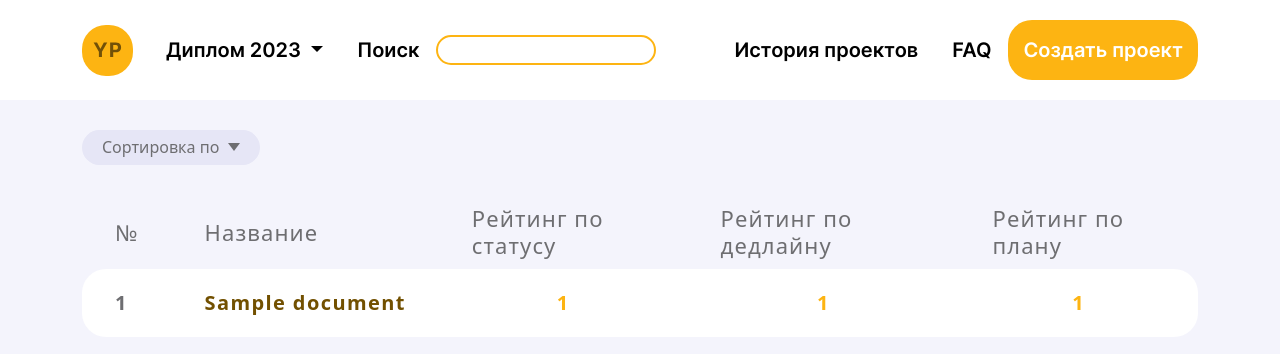
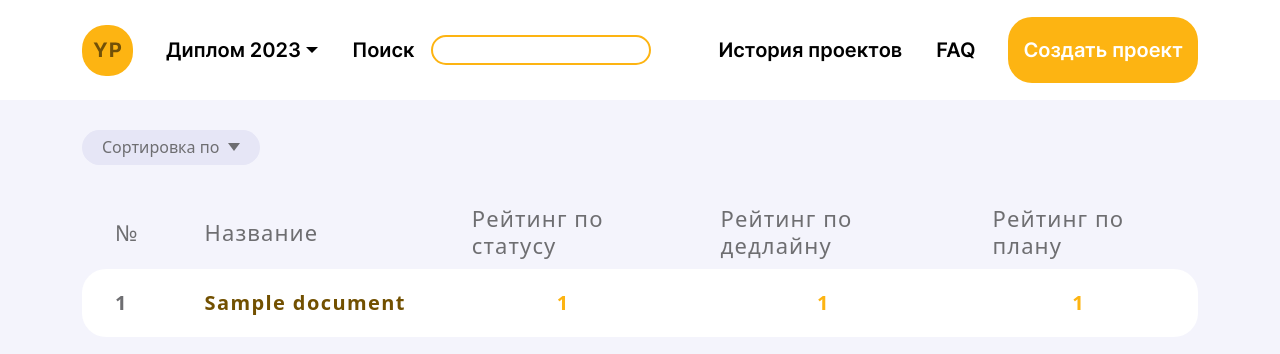
Before and after one commit to evgeny422/ExcelParser, a Django app: page / in a window 1280 px wide. Shown: the top 354 px of the page. Run offline with Django 4.2, Linux system fonts and the light colour scheme; tables that the repository leaves empty hold one stand-in row (values such as "Sample post"); some libraries are stand-ins or nearby versions.

Commit message:
fix header layout

```diff
--- a/static/css/header.css
+++ b/static/css/header.css
@@ -5,14 +5,12 @@
 }
 
 .container-header {
-    height: 100px;
+    min-height: 100px;
 }
 
 .navbar-btn {
-    height: 100% !important;
+    /*min-height: 100px;*/
     display: flex;
-    align-items: center;
-    justify-content: center;
 }
 
 .navbar-btn:hover {
@@ -52,4 +50,18 @@
 .search-input::-webkit-search-decoration,
 .search-input::-webkit-search-cancel-button,
 .search-input::-webkit-search-results-button,
-.search-input::-webkit-search-results-decoration { display: none; }
+.search-input::-webkit-search-results-decoration {
+    display: none;
+}
+
+@media (min-width: 992px) {
+    .navbar-btn {
+        min-height: 100px;
+    }
+
+
+@media (min-width: 992px) {
+    .navbar-btn {
+        min-height: 100px;
+    }
+}
--- a/static/css/main.css
+++ b/static/css/main.css
@@ -57,6 +57,8 @@ body {
     padding: 18px 15px;
     color: white;
     text-decoration: none;
+    display: inline-block;
+    white-space: nowrap;
 }
 
 .btn-common:hover {
--- a/templates/includes/head.html
+++ b/templates/includes/head.html
@@ -2,21 +2,8 @@
 <head>
     <meta charset="UTF-8">
     <title>Я - как проект</title>
-    <meta charset="utf-8">
     <meta name="viewport" content="width=device-width, initial-scale=1">
     <link rel="stylesheet" href="{% static 'includes/bootstrap/css/bootstrap.min.css' %}">
     <script src="{% static 'includes/jquery/jquery3.6.3.min.js' %}"></script>
-    <!-- Load c3.css -->
-{#    <link rel="stylesheet" href="https://cdnjs.cloudflare.com/ajax/libs/c3/0.7.20/c3.min.css"#}
-{#          integrity="sha512-cznfNokevSG7QPA5dZepud8taylLdvgr0lDqw/FEZIhluFsSwyvS81CMnRdrNSKwbsmc43LtRd2/WMQV+Z85AQ=="#}
-{#          crossorigin="anonymous" referrerpolicy="no-referrer"/>#}
-{#    <script type="text/javascript" src="http://ajax.googleapis.com/ajax/libs/jquery/1.6.2/jquery.min.js"></script>#}
-    <!-- Load d3.js and c3.js -->
-{#    <script src="https://cdnjs.cloudflare.com/ajax/libs/d3/5.16.0/d3.min.js"#}
-{#            integrity="sha512-FHsFVKQ/T1KWJDGSbrUhTJyS1ph3eRrxI228ND0EGaEp6v4a/vGwPWd3Dtd/+9cI7ccofZvl/wulICEurHN1pg=="#}
-{#            crossorigin="anonymous" referrerpolicy="no-referrer"></script>#}
-{#    <script src="https://cdnjs.cloudflare.com/ajax/libs/c3/0.7.20/c3.min.js"#}
-{#            integrity="sha512-+IpCthlNahOuERYUSnKFjzjdKXIbJ/7Dd6xvUp+7bEw0Jp2dg6tluyxLs+zq9BMzZgrLv8886T4cBSqnKiVgUw=="#}
-{#            crossorigin="anonymous" referrerpolicy="no-referrer"></script>#}
     <link rel="stylesheet" href="{% static 'css/main.css' %}">
 </head>
--- a/templates/includes/header.html
+++ b/templates/includes/header.html
@@ -1,53 +1,49 @@
 {% load static %}
-<nav class="navbar navbar-expand-lg navbar-light bg-white pt-0 pb-0">
-    <div class="container container-header">
-        <a class="navbar-brand" href="/">
+<nav class="navbar navbar-expand-lg navbar-light bg-white p-0">
+    <div class="container-fluid container-lg h-100 container-header">
+        <a class="navbar-brand ms-3 ms-lg-0" href="/">
             <img src="{% static 'icons/logo.svg' %}" alt="" width="51" height="51">
         </a>
         <button class="navbar-toggler" type="button" data-bs-toggle="collapse" data-bs-target="#navbarSupportedContent"
                 aria-controls="navbarSupportedContent" aria-expanded="false" aria-label="Toggle navigation">
             <span class="navbar-toggler-icon"></span>
         </button>
-        <div class="collapse navbar-collapse h-100" id="navbarSupportedContent">
-            <ul class="navbar-nav mb-2 mb-lg-0 h-100">
-                <li class="navbar-btn dropdown">
-                    <a class="navbar-link dropdown-toggle" href="#" id="navbarDropdown" role="button"
+        <div class="collapse navbar-collapse" id="navbarSupportedContent">
+            <ul class="navbar-nav mb-2 mb-lg-0">
+                <li class="nav-item dropdown">
+                    <a class="navbar-link navbar-btn dropdown-toggle align-items-center" href="#" id="navbarDropdown" role="button"
                        data-bs-toggle="dropdown" aria-expanded="false">
                         Диплом 2023
                     </a>
-                    {{ event }}
                     <ul class="dropdown-menu" aria-labelledby="navbarDropdown">
-                        {% for i in events %}
-                            <li><a class="dropdown-item"
-                                   href="{% url 'documents_event_slug' i.title %}">{{ i.title }}</a>
-                            </li>
-                        {% endfor %}
+                        <li><a class="dropdown-item" href="#">Action</a></li>
+                        <li><a class="dropdown-item" href="#">Another action</a></li>
+                        <li><a class="dropdown-item" href="#">Something else here</a></li>
                     </ul>
                 </li>
             </ul>
-            <form class="d-flex me-auto" action="{% url 'search' %}" method="get">
+            <form class="d-flex me-auto bg-white" action="{% url 'search' %}" method="get">
                 <button class="navbar-link search-btn" type="submit">Поиск</button>
                 <input class="search-input" type="search" aria-label="Search" name="q" value="{{ q }}">
             </form>
-            <ul class="navbar-nav mb-2 mb-lg-0 h-100">
-                <li class="navbar-btn">
+            <ul class="navbar-nav mb-2 mb-lg-0 align-items-lg-center">
+                <li class="nav-item navbar-btn align-items-lg-center">
                     <a class="navbar-link" href="{% url 'documents_history' %}" tabindex="-1" aria-disabled="true">История
                         проектов</a>
                 </li>
-                <li class="navbar-btn">
+                <li class="nav-item navbar-btn align-items-lg-center">
                     <a class="navbar-link" href="#" data-bs-toggle="modal" data-bs-target="#faqModal">FAQ</a>
                 </li>
-                <li class="m-auto">
-                    <a class="btn-common" href="#" data-bs-toggle="modal" data-bs-target="#createProjectModal">Создать проект</a>
+                <li class="nav-item align-items-lg-center">
+                    <a class="btn-common ms-3" href="#" data-bs-toggle="modal" data-bs-target="#createProjectModal">Создать
+                        проект</a>
                 </li>
             </ul>
         </div>
     </div>
 </nav>
-
 {% include 'includes/modals/faq_modal.html' %}
 {% include 'includes/modals/create_project_modal.html' %}
-
 
 {#<nav class="navbar bg-light">#}
 {#    <div class="container-fluid py-1">#}
--- a/templates/includes/js_block.html
+++ b/templates/includes/js_block.html
@@ -1,4 +1,4 @@
 {% load static %}
-<script src="{% static 'includes/bootstrap/js/bootstrap.min.js' %}"></script>
 <script src="{% static 'includes/bootstrap/js/bootstrap.bundle.js' %}"></script>
 <script src="{% static 'includes/bootstrap/js/popper.min.js' %}"></script>
+{#<script src="{% static 'includes/bootstrap/js/bootstrap.min.js' %}"></script>#}
```
